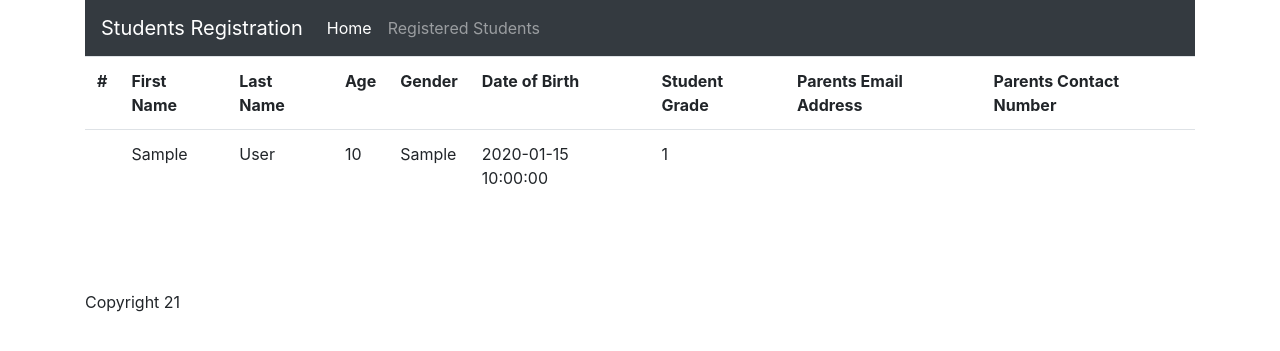
After one commit to Khani89/SchoolPage, a PHP site: page /registeredstudents.php in a window 1280 px wide. The commit adds this page. Shown: the top 351 px of the page. Run offline with PHP 8.4, Linux system fonts and the light colour scheme; tables that the repository leaves empty or names only in its code hold one stand-in row (values such as "Sample post"); data that the repository does not hold is empty.

Commit message:
added a couple more files along with some editing of current files

```diff
--- a/database/crud.php
+++ b/database/crud.php
@@ -7,7 +7,7 @@
         }
 
 
-        public function insert($fname, $lname, $age, $gender, $dob, $studentgrade, $parentsemail, $parentscontact){
+        public function insertstudent($fname, $lname, $age, $gender, $dob, $studentgrade, $parentsemail, $parentscontact){
 
             try{
                 $sql = "INSERT INTO registration (firstname, lastname, age, gender, dateofbirth,
@@ -34,6 +34,12 @@
 
             }
 
+            public function getStudent(){
+                 $sql = "SELECT * FROM `registration` ";
+                 $result = $this->db->query($sql);
+                 return $result;
+
+             }
     }
 
 
--- a/includes/header.php
+++ b/includes/header.php
@@ -18,3 +18,16 @@
   </head>
   <body>
       <div class="container">
+      <nav class="navbar navbar-expand-lg navbar-dark bg-dark">
+        <a class="navbar-brand" href="index.php">Students Registration</a>
+        <button class="navbar-toggler" type="button" data-toggle="collapse" data-target="#navbarNavAltMarkup"
+        aria-controls="navbarNavAltMarkup" aria-expanded="false" aria-label="Toggle navigation">
+          <span class="navbar-toggler-icon"></span>
+        </button>
+        <div class="collapse navbar-collapse" id="navbarNavAltMarkup">
+          <div class="navbar-nav mr-auto">
+            <a class="nav-item nav-link active" href="index.php">Home <span class="sr-only">(current)</span></a>
+            <a class="nav-item nav-link" href="registeredstudents.php">Registered Students</a>
+          </div>
+        </div>
+      </nav>
--- /dev/null
+++ b/registeredstudents.php
@@ -0,0 +1,41 @@
+<?php
+    $title = 'Registered Students';
+
+    require_once 'includes/header.php';
+    require_once 'database/conn.php';
+
+    $results = $crud->getStudent();
+?>
+
+    <table class="table">
+        <tr>
+            <th>#</th>
+            <th>First Name</th>
+            <th>Last Name</th>
+            <th>Age</th>
+            <th>Gender</th>
+            <th>Date of Birth</th>
+            <th>Student Grade</th>
+            <th>Parents Email Address</th>
+            <th>Parents Contact Number</th>
+
+        </tr>
+        <?php while($r = $results->fetch(PDO::FETCH_ASSOC)) { ?>
+            <tr>
+                <td><?php echo $r['register_id'] ?></td>
+                <td><?php echo $r['firstname'] ?></td>
+                <td><?php echo $r['lastname'] ?></td>
+                <td><?php echo $r['age'] ?></td>
+                <td><?php echo $r['gender'] ?></td>
+                <td><?php echo $r['dateofbirth'] ?></td>
+                <td><?php echo $r['studentgrade_id'] ?></td>
+                <td><?php echo $r['parentsemailaddress'] ?></td>
+                <td><?php echo $r['parentscontactnumber'] ?></td>
+            </tr>
+        <?php }?>
+    </table>
+
+<br/>
+<br/>
+<br/>
+<?php require_once 'includes/footer.php'; ?>
--- a/success.php
+++ b/success.php
@@ -15,7 +15,7 @@
         $parentsemail = $_POST['parentsemail'];
         $parentscontact = $_POST['phone'];
 
-        $isSuccess = $crud->insert($fname, $lname, $age, $gender, $dob, $studentgrade, $parentsemail, $parentscontact);
+        $isSuccess = $crud->insertstudent($fname, $lname, $age, $gender, $dob, $studentgrade, $parentsemail, $parentscontact);
 
         if($isSuccess){
             echo '<h1 class= "text-center text-success">Your Child Has Been Registered!</h1>';
```
